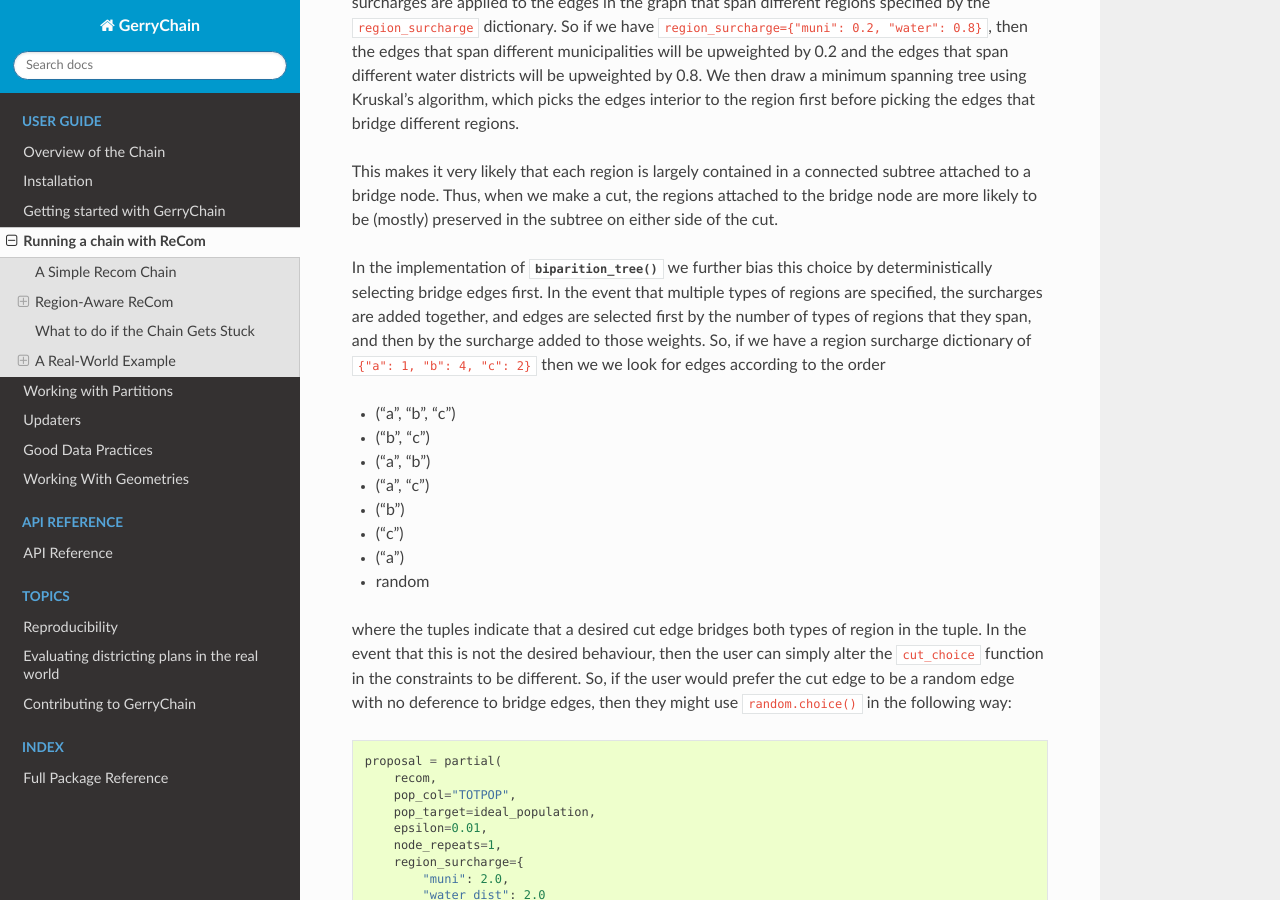
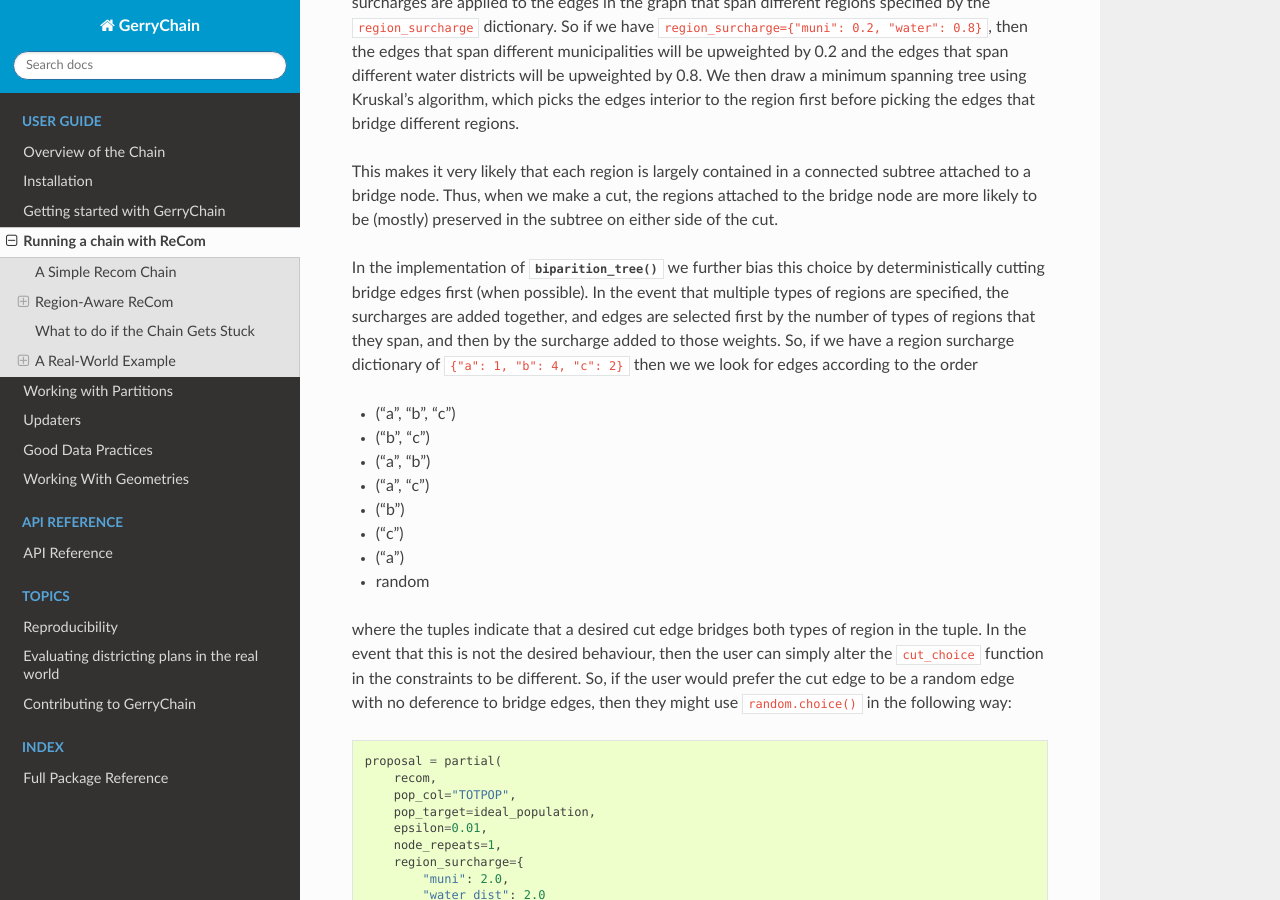
Before and after one commit to mggg/GerryChain, a Sphinx documentation site: the page built from docs/user/recom.rst, in a window 1280 px wide and 900 px high, scrolled down 7740 px. Built offline with Sphinx 7.4.7 and the Read the Docs theme 2.0.0, drawn with Linux system fonts in a browser that asks for light colours.

Commit message:
One last thing before release merge

```diff
--- a/docs/user/recom.rst
+++ b/docs/user/recom.rst
@@ -286,11 +286,11 @@ bridge node are more likely to be (mostly) preserved in the subtree on either si
 of the cut.
 
 In the implementation of :meth:`~gerrychain.tree.biparition_tree` we further bias this
-choice by deterministically selecting bridge edges first. In the event that multiple
-types of regions are specified, the surcharges are added together, and edges are selected
-first by the number of types of regions that they span, and then by the surcharge added to
-those weights. So, if we have a region surcharge dictionary of ``{"a": 1, "b": 4, "c": 2}``
-then we we look for edges according to the order
+choice by deterministically cutting bridge edges first (when possible). In the event that
+multiple types of regions are specified, the surcharges are added together, and edges are
+selected first by the number of types of regions that they span, and then by the
+surcharge added to those weights. So, if we have a region surcharge dictionary of
+``{"a": 1, "b": 4, "c": 2}`` then we we look for edges according to the order
 
 - ("a", "b", "c")
 - ("b", "c")
```
